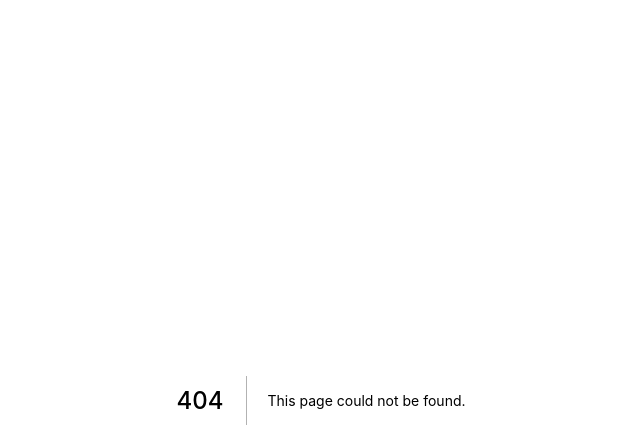
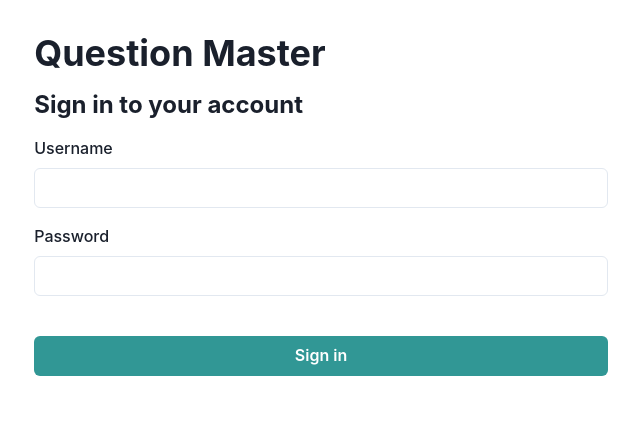
Before and after one commit to djaustin/question-master, a Next.js app: page /auth/signin in a window 1280 px wide. Before the commit this address had no page. Shown: the top 448 px of the page, without its empty margins (319-959 px from the left). Built offline with nearby package versions, Linux system fonts and the light colour scheme.

Commit message:
feat: add log in with env credentials and restrict access to results and config

```diff
--- a/package.json
+++ b/package.json
@@ -23,6 +23,8 @@
     "framer-motion": "^4.0.3",
     "http-proxy-middleware": "^2.0.1",
     "next": "latest",
+    "next-absolute-url": "^1.2.2",
+    "next-auth": "^3.29.0",
     "prisma": "^3.1.1",
     "react": "^17.0.2",
     "react-dom": "^17.0.2",
--- a/src/pages/_app.tsx
+++ b/src/pages/_app.tsx
@@ -1,14 +1,17 @@
-import { ChakraProvider } from '@chakra-ui/react'
+import { ChakraProvider } from "@chakra-ui/react";
+import { Provider } from "next-auth/client";
 
-import theme from '../theme'
-import { AppProps } from 'next/app'
+import theme from "../theme";
+import { AppProps } from "next/app";
 
-function MyApp({ Component, pageProps }: AppProps) {
+function MyApp({ Component, pageProps: { session, ...pageProps } }: AppProps) {
   return (
     <ChakraProvider resetCSS theme={theme}>
-      <Component {...pageProps} />
+      <Provider session={session}>
+        <Component {...pageProps} />
+      </Provider>
     </ChakraProvider>
-  )
+  );
 }
 
-export default MyApp
+export default MyApp;
--- /dev/null
+++ b/src/pages/auth/signin.tsx
@@ -0,0 +1,101 @@
+import {
+  Alert,
+  AlertDescription,
+  AlertIcon,
+  Box,
+  Button,
+  chakra,
+  CloseButton,
+  Container,
+  Flex,
+  FlexProps,
+  FormControl,
+  FormErrorMessage,
+  FormLabel,
+  Heading,
+  Input,
+  Stack,
+} from "@chakra-ui/react";
+import { signIn } from "next-auth/client";
+import { useRouter } from "next/router";
+import React, { useEffect, useState } from "react";
+import { useForm, SubmitHandler } from "react-hook-form";
+
+type Inputs = {
+  username: string;
+  password: string;
+};
+
+const SignIn: React.FC<FlexProps> = (flexProps) => {
+  const {
+    register,
+    handleSubmit,
+    formState: { errors },
+  } = useForm<Inputs>();
+  const { query } = useRouter();
+  const [showError, setShowError] = useState(false);
+
+  useEffect(() => {
+    query.error ? setShowError(true) : setShowError(false);
+  }, [query]);
+
+  const onSubmit: SubmitHandler<Inputs> = ({ username, password }) =>
+    signIn("credentials", {
+      callbackUrl: (query.callbackUrl as string) || "/",
+      username,
+      password,
+    });
+  return (
+    <Container py="8" w="full" justify="center" {...flexProps}>
+      <chakra.form w="full" onSubmit={handleSubmit(onSubmit)}>
+        <Stack justify="center" spacing={4} w={"full"}>
+          <Flex justify="space-between">
+            <Heading>Question Master</Heading>
+          </Flex>
+          <Heading fontSize={"2xl"}>Sign in to your account</Heading>
+          {showError && (
+            <Alert status="error">
+              <AlertIcon />
+              <AlertDescription>
+                There was an error signing in with the credentials you provided.
+                Please try again.
+              </AlertDescription>
+              <CloseButton
+                onClick={() => setShowError(false)}
+                position="absolute"
+                right="8px"
+                top="8px"
+              />
+            </Alert>
+          )}
+          <FormControl isInvalid={!!errors.username}>
+            <FormLabel>Username</FormLabel>
+            <Input
+              {...register("username", {
+                required: "Username is required",
+              })}
+            />
+            <FormErrorMessage>{errors.username?.message}</FormErrorMessage>
+          </FormControl>
+          <FormControl isInvalid={!!errors.password}>
+            <FormLabel>Password</FormLabel>
+            <Input
+              type="password"
+              {...register("password", {
+                required: "Password is required",
+              })}
+            />
+            <FormErrorMessage>{errors.password?.message}</FormErrorMessage>
+          </FormControl>
+          <Box>
+            <Button type="submit" w="full" mt="6" variant={"solid"}>
+              Sign in
+            </Button>
+          </Box>
+        </Stack>
+      </chakra.form>
+    </Container>
+  );
+};
+
+export default SignIn;
```
Also changed, not shown: src/integrations/authentication.ts (added, +29 -0 lines), src/pages/api/auth/[...nextauth].ts (added, +29 -0 lines), src/pages/config.tsx (+6 -4 lines), src/pages/results.tsx (+8 -0 lines), 1 other file (tests, documents, lock files or other folders).
